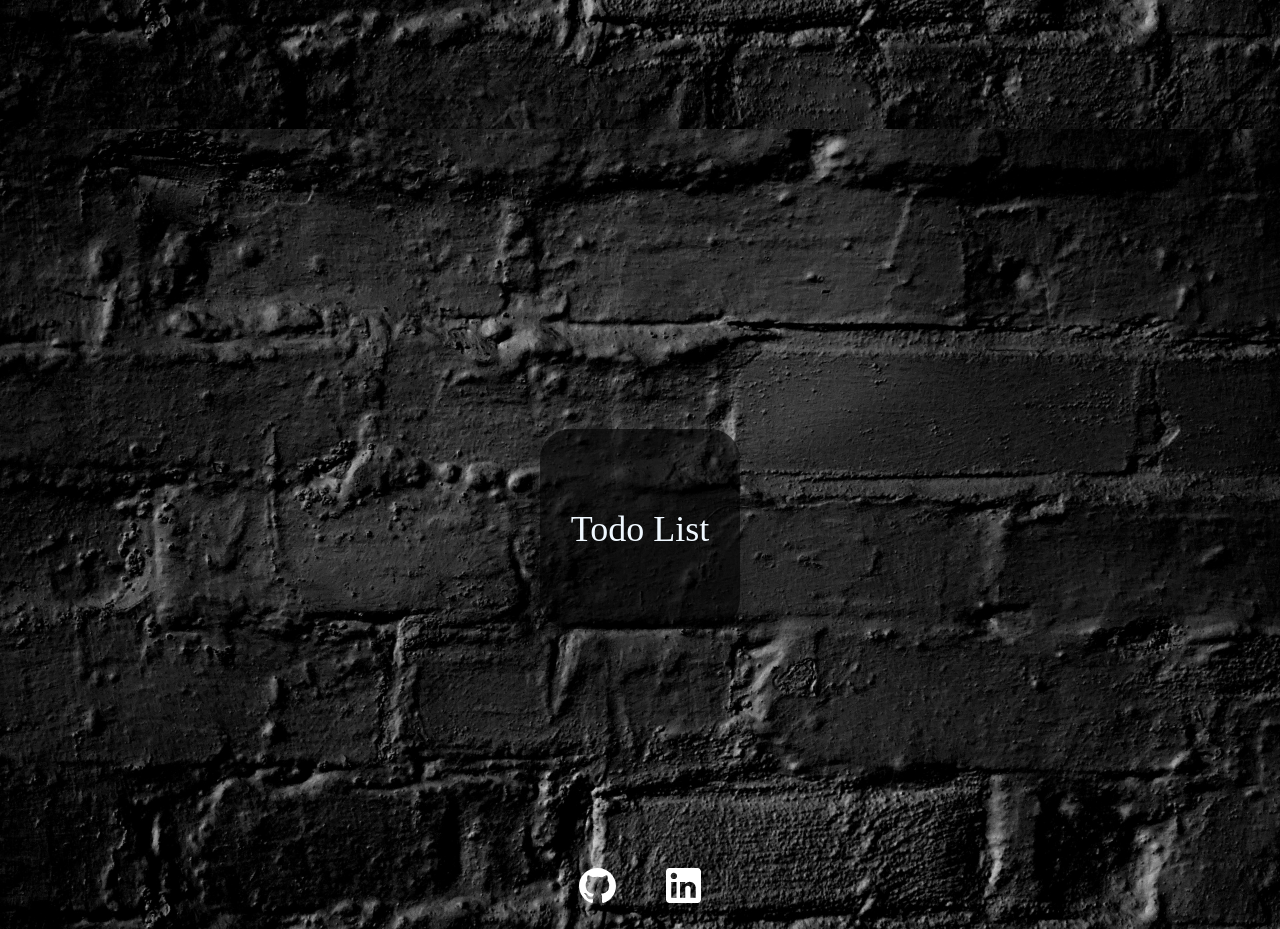
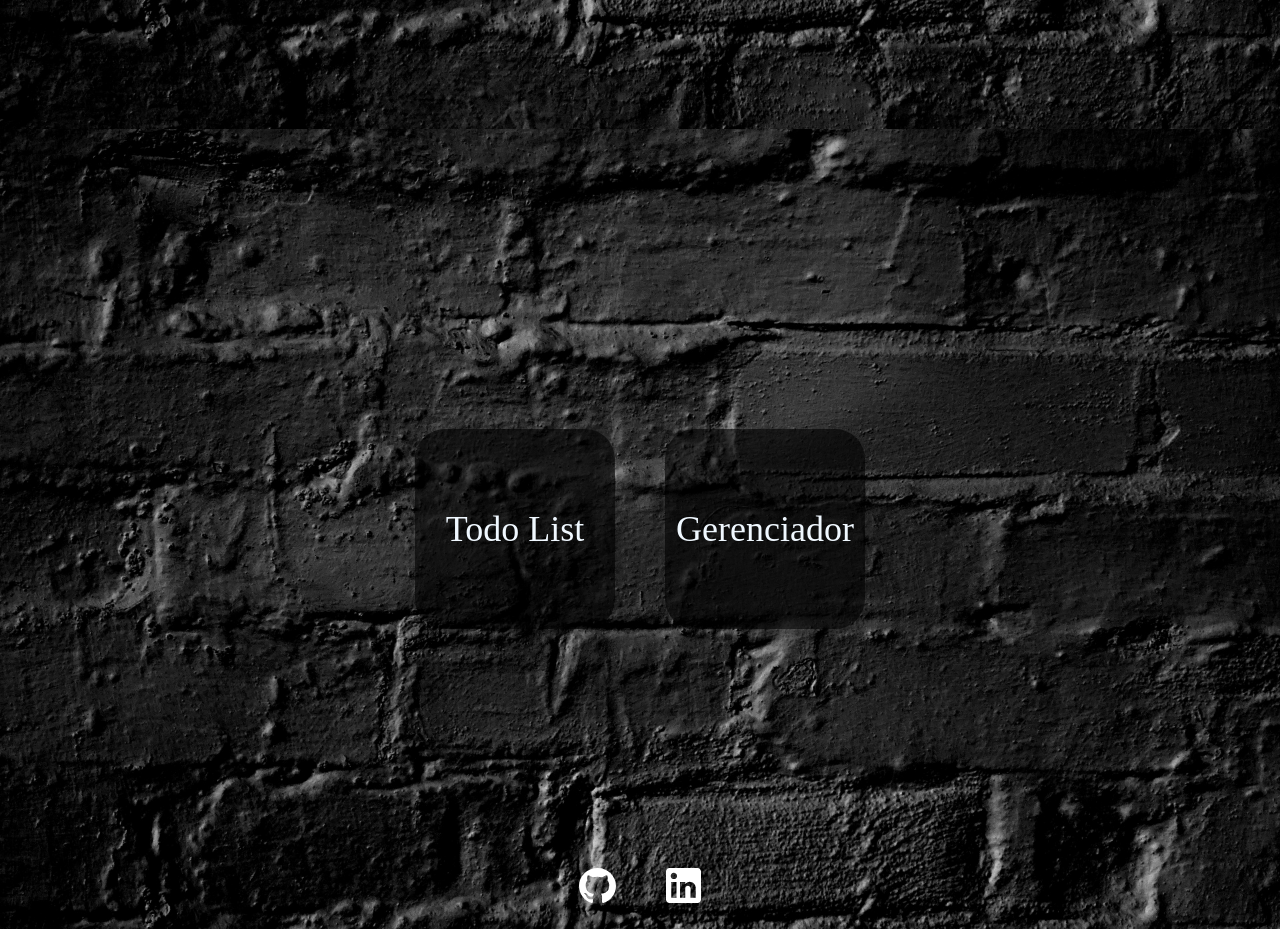
Before and after one commit to jeanmts/portifolio, a React (Create React App) app in the folder portifolio/: page / in a window 1280 px wide. Shown: the part 1560-2489 px from the top of the page. Built offline with nearby package versions, Linux system fonts and the light colour scheme; a web font is replaced by a local one.

Commit message:
novo projeto

```diff
--- a/portifolio/src/Data/project/index.js
+++ b/portifolio/src/Data/project/index.js
@@ -3,6 +3,13 @@ const projects = [
     id: 1,
     name: "Todo List",
     url: "https://todoollist.netlify.app/",
+    background: "",
+  },
+  {
+    id: 2,
+    name: "Gerenciador",
+    url: "https://gerenciadorm.netlify.app/",
+    background: "../../assets/gerenciador.jpg",
   },
 ];
 module.exports = projects;
--- a/portifolio/src/components/article/index.js
+++ b/portifolio/src/components/article/index.js
@@ -1,23 +1,21 @@
 import "./styles.css";
 import projects from "../../Data/project/index";
 export default function Article() {
-  function handleVisitProject() {}
-
   return (
     <>
+      <div className="container-article">
         {projects.map((project, indice) => {
           return (
-          <div
+            <a
               id="project"
-            onClick={() => handleVisitProject()}
               key={project.id}
-            className="container-article">
-            <a href={project.url} className="info-project">
+              href={project.url}
+              className="info-project">
               {project.name}
             </a>
-          </div>
           );
         })}
+      </div>
     </>
   );
 }
--- a/portifolio/src/components/article/styles.css
+++ b/portifolio/src/components/article/styles.css
@@ -17,6 +17,7 @@
   width: 100%;
   margin: 0 auto;
   padding: 0 3%;
+  gap: 50px;
 }
 .img-project {
   font-family: "sans serif";
@@ -26,8 +27,8 @@
 }
 .info-project {
   color: aliceblue;
-  width: 300px;
-  height: 300px;
+  width: 200px;
+  height: 200px;
   display: flex;
   align-items: center;
   justify-content: center;
@@ -39,7 +40,7 @@
 }
 .info-project:hover,
 .info-project:focus {
-  transform: scale(1.2);
+  transform: scale(1.1);
 }
 @media (max-width: 1440px) {
   .container-article {
```
Also changed, not shown: portifolio/src/assets/gerenciador.jpg (added). Lines whose indentation alone changed are shown as unchanged.
